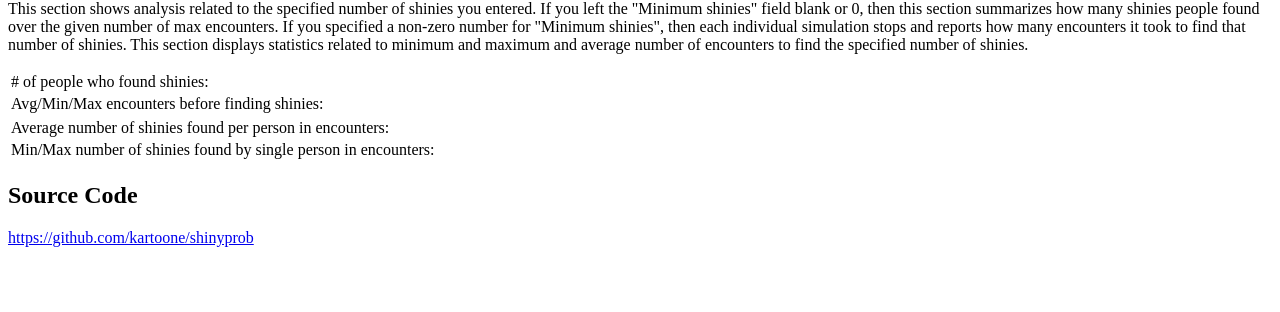
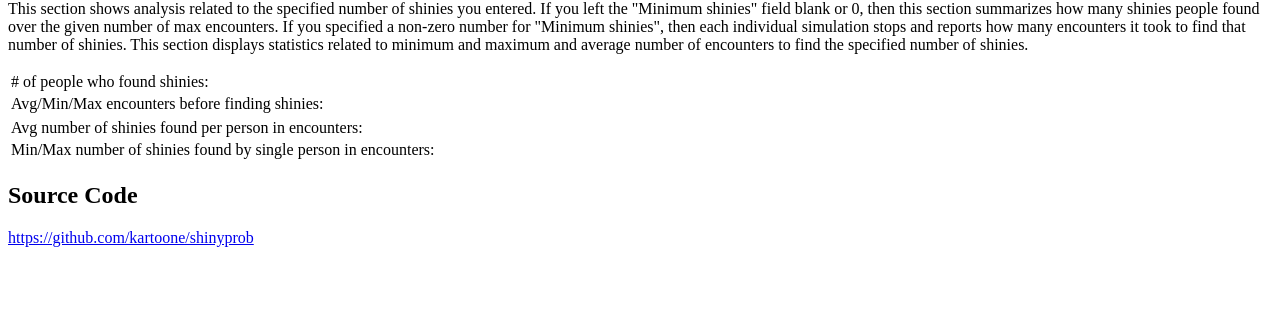
Before and after one commit to kartoone/shinyprob, a PHP site: page / in a window 1280 px wide. Shown: the part 488-800 px from the top of the page. Run offline with PHP 8.4, Linux system fonts and the light colour scheme.

Commit message:
fixed wording in simulation section

```diff
--- a/index.php
+++ b/index.php
@@ -55,7 +55,7 @@
   </table>
   <table id="counttbl">
     <tr>
-      <td>Average number of shinies found per person in <span id="simsspan"></span> encounters:</td>
+      <td>Avg number of shinies found per person in <span id="simsspan"></span> encounters:</td>
       <td id="avgshinycount"></td>
     </tr>
     <tr>
```
